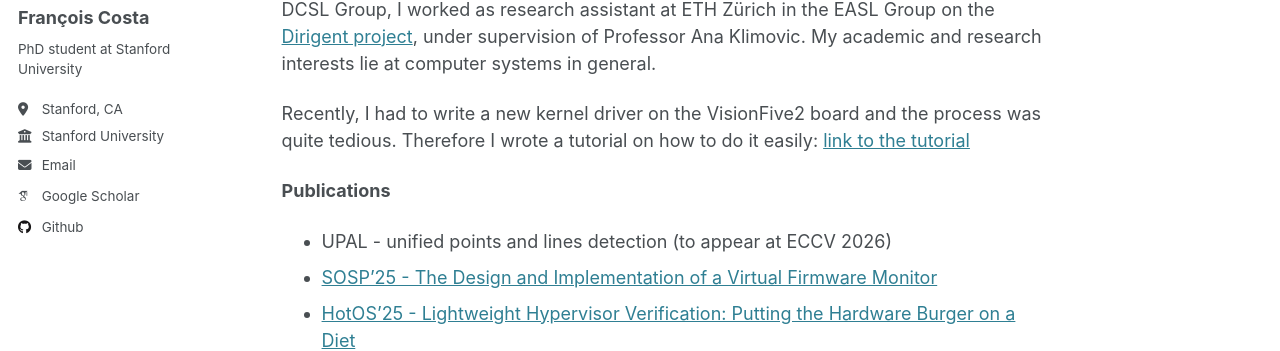
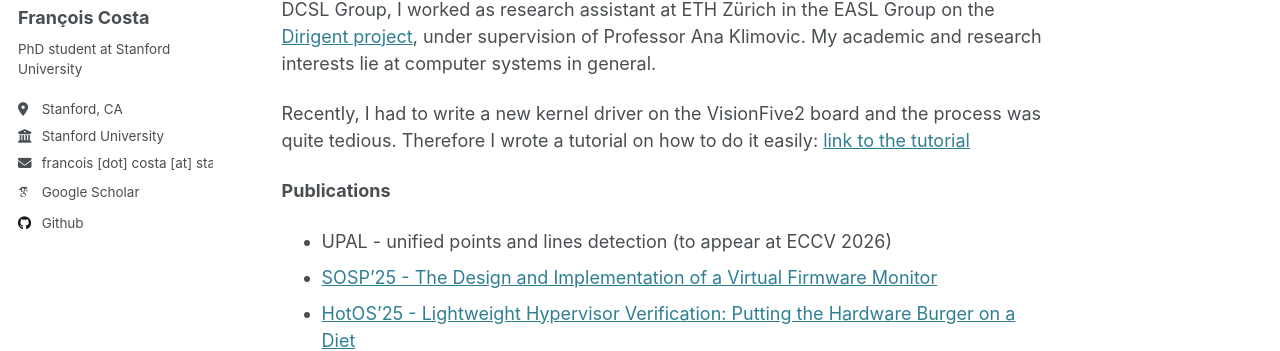
Before and after one commit to francois141/francois141.github.io, a Jekyll site: the page built from _pages/about.md, in a window 1280 px wide. Shown: the part 284-635 px from the top of the page. Built offline with Jekyll 4.4.1, drawn with Linux system fonts in a browser that asks for light colours; some web fonts are replaced.

Commit message:
Update email address

```diff
--- a/_config.yml
+++ b/_config.yml
@@ -28,7 +28,8 @@
   location         : "Stanford, CA"
   employer         : "Stanford University"
   uri              : # URL
-  email            : "fcosta@ethz.ch"
+  email            : "francois.costa@stanford.edu"
+  email_display    : "francois [dot] costa [at] stanford [dot] edu"
 
   # Academic websites
   arxiv            : # URL - Update with the correct link to your profile
--- a/_includes/author-profile.html
+++ b/_includes/author-profile.html
@@ -33,7 +33,9 @@
       {% if author.uri %}
         <li><a href="{{ author.uri }}"><i class="fas fa-fw fa-link icon-pad-right" aria-hidden="true"></i>{{ site.data.ui-text[site.locale].website_label | default: "Website" }}</a></li>
       {% endif %}
-      {% if author.email %}
+      {% if author.email_display %}
+        <li><i class="fas fa-fw fa-envelope icon-pad-right" aria-hidden="true"></i>{{ author.email_display }}</li>
+      {% elsif author.email %}
         <li><a href="mailto:{{ author.email }}"><i class="fas fa-fw fa-envelope icon-pad-right" aria-hidden="true"></i>{{ site.data.ui-text[site.locale].email_label | default: "Email" }}</a></li>
       {% endif %}
 
```
